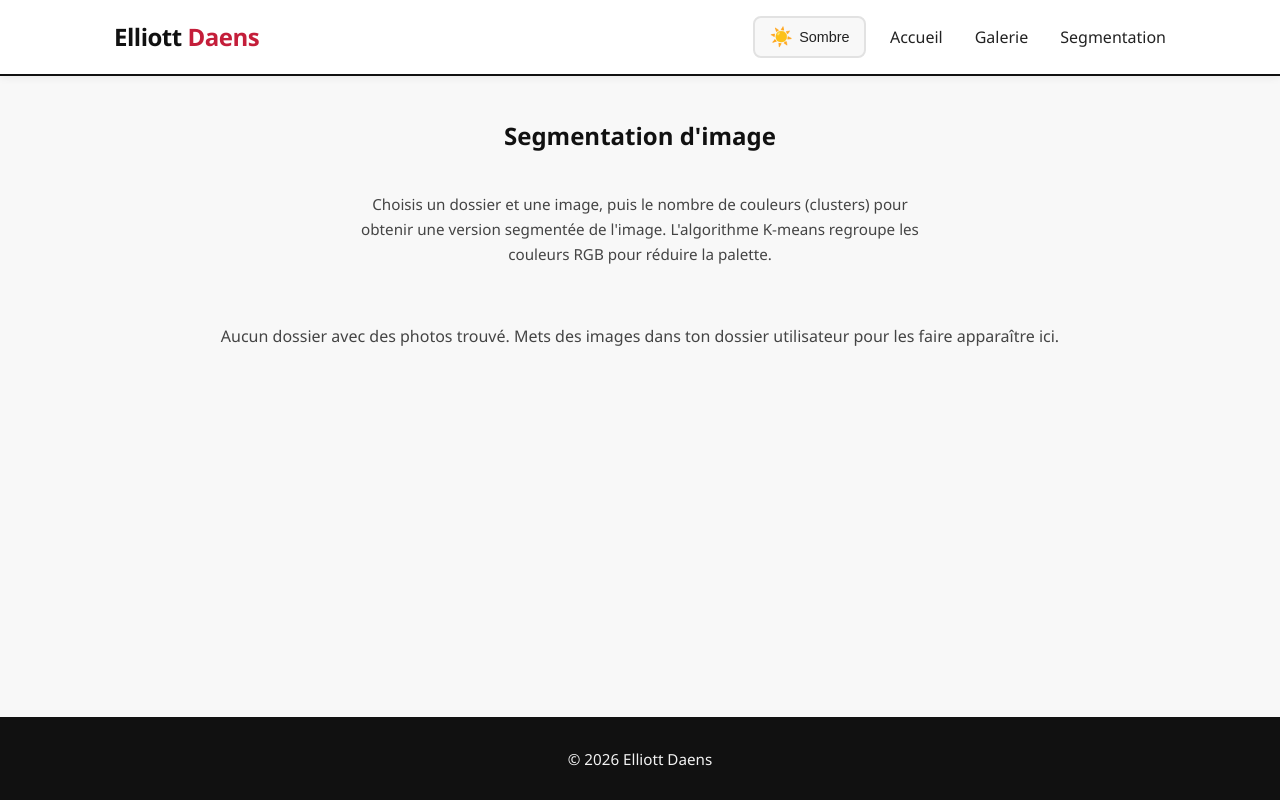
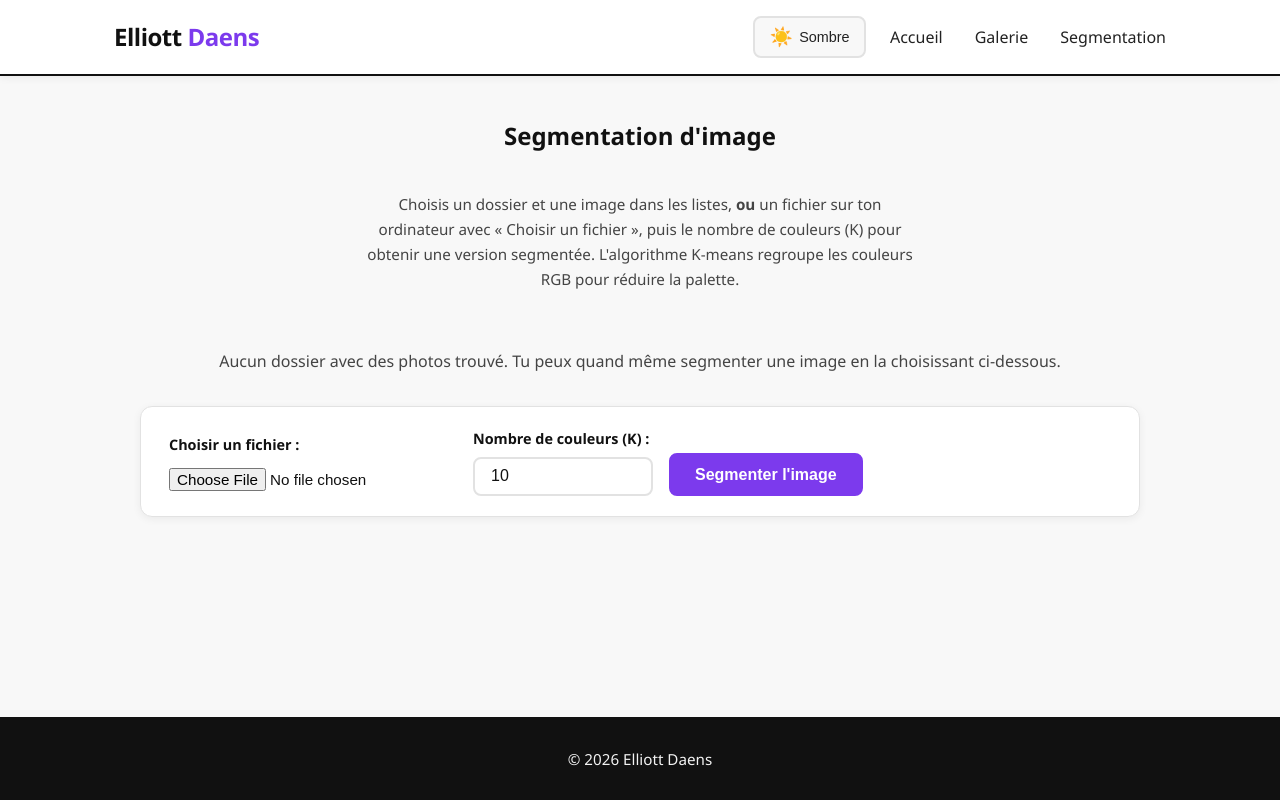
Before and after one commit to ElliottDaens/Flask, a Flask app: page /segmentation in a window 1280 px wide. Run offline with Flask 3, Linux system fonts and the light colour scheme.

Commit message:
v1.2.0 : Choisir un fichier (upload) en Segmentation, charte violette, animations CSS
Co-authored-by: Cursor <cursoragent@cursor.com>

```diff
--- a/app.py
+++ b/app.py
@@ -16,8 +16,9 @@ from sklearn.cluster import KMeans
 
 app = Flask(__name__)
 
-# Dossier où sauvegarder les images segmentées (sous static/)
+# Dossiers pour la segmentation (sous static/)
 SEGMENTED_DIR = os.path.join(os.path.dirname(__file__), 'static', 'segmented')
+UPLOADS_DIR = os.path.join(os.path.dirname(__file__), 'static', 'uploads')
 MAX_SIZE_SEGMENTATION = 800  # taille max (côté) pour accélérer le K-means
 
 # Racine du scan : dossier utilisateur par défaut.
@@ -295,9 +296,31 @@ def segmentation():
             k = max(2, min(50, k))
         except (TypeError, ValueError):
             k = 10
-        if not img_name or not dossier_choisi:
-            erreur = "Choisis un dossier et une image."
-        else:
+
+        fichier_upload = request.files.get('fichier')
+        utiliser_upload = fichier_upload and fichier_upload.filename and _fichier_image(fichier_upload.filename)
+
+        if utiliser_upload:
+            os.makedirs(UPLOADS_DIR, exist_ok=True)
+            ext = os.path.splitext(fichier_upload.filename)[1].lower() or '.jpg'
+            if ext not in EXTENSIONS_IMAGES:
+                ext = '.jpg'
+            nom_upload = f"up_{uuid.uuid4().hex[:12]}{ext}"
+            chemin_upload = os.path.join(UPLOADS_DIR, nom_upload)
+            try:
+                fichier_upload.save(chemin_upload)
+                nom_seg = segmenter_image(chemin_upload, k)
+                result_original_url = url_for('static', filename=f'uploads/{nom_upload}')
+                result_segmentee_url = url_for('static', filename=f'segmented/{nom_seg}')
+                k_utilise = k
+            except Exception as e:
+                erreur = f"Erreur lors de la segmentation : {e}"
+                if os.path.isfile(chemin_upload):
+                    try:
+                        os.remove(chemin_upload)
+                    except OSError:
+                        pass
+        elif img_name and dossier_choisi:
             chemin_relatif = f"{dossier_choisi}/{img_name}".replace("\\", "/")
             parties = [p for p in chemin_relatif.split("/") if p]
             chemin_absolu = os.path.join(RACINE_SCAN, *parties)
@@ -312,6 +335,8 @@ def segmentation():
                     k_utilise = k
                 except Exception as e:
                     erreur = f"Erreur lors de la segmentation : {e}"
+        else:
+            erreur = "Choisis un dossier et une image dans les listes, ou un fichier avec « Choisir un fichier »."
 
     return render_template(
         'segmentation.html',
--- a/static/css/style.css
+++ b/static/css/style.css
@@ -7,16 +7,18 @@
     --blanc: #fff;
     --fond: #f8f8f8;
     --bordure: #e2e2e2;
-    --rouge: #c41e3a;
-    --rouge-hover: #a01830;
-    --rouge-light: rgba(196, 30, 58, 0.12);
+    --accent: #7c3aed;
+    --accent-hover: #6d28d9;
+    --accent-light: rgba(124, 58, 237, 0.14);
     --radius-sm: 8px;
     --radius-md: 12px;
     --radius-lg: 16px;
     --shadow-sm: 0 2px 8px rgba(0, 0, 0, 0.06);
     --shadow-md: 0 4px 20px rgba(0, 0, 0, 0.08);
     --shadow-lg: 0 8px 32px rgba(0, 0, 0, 0.1);
-    --transition: 0.2s ease;
+    --transition: 0.28s ease;
+    --ease-out: cubic-bezier(0.22, 1, 0.36, 1);
+    --ease-in-out: cubic-bezier(0.65, 0, 0.35, 1);
 }
 
 /* ========== Dark mode ========== */
@@ -99,7 +135,7 @@ nav h1 {
 }
 
 nav h1 span {
-    color: var(--rouge);
+    color: var(--accent);
 }
 
 .nav-right {
@@ -191,6 +228,11 @@ nav a:hover::after {
 main {
     flex: 1;
     padding: 2.5rem 0 3rem;
+    animation: fadeIn 0.4s var(--ease-out);
+}
+
+main .container {
+    animation: fadeInUp 0.55s var(--ease-out) 0.05s both;
 }
 
 /* ========== Page header ========== */
@@ -678,6 +756,17 @@ main {
     width: 5rem;
 }
 
+.controle-fichier input[type="file"] {
+    font-size: 0.95rem;
+    padding: 0.35rem 0;
+    color: var(--noir);
+    cursor: pointer;
+}
+
+[data-theme="dark"] .controle-fichier input[type="file"] {
+    color: #e8e8e8;
+}
+
 [data-theme="dark"] .segmentation-controles select,
 [data-theme="dark"] .segmentation-controles input[type="number"] {
     color: #e8e8e8;
@@ -687,25 +776,26 @@ main {
 
 .bouton-segmenter {
     padding: 0.65rem 1.5rem;
-    background: var(--rouge);
+    background: var(--accent);
     color: var(--blanc);
-    border: 2px solid var(--rouge);
+    border: 2px solid var(--accent);
     border-radius: var(--radius-sm);
     font-weight: 600;
     font-size: 1rem;
     cursor: pointer;
-    transition: background var(--transition), border-color var(--transition), transform var(--transition);
+    transition: background var(--transition), border-color var(--transition), transform 0.3s var(--ease-out), box-shadow 0.3s var(--ease-out);
 }
 
 .bouton-segmenter:hover {
-    background: var(--rouge-hover);
-    border-color: var(--rouge-hover);
-    transform: translateY(-2px);
+    background: var(--accent-hover);
+    border-color: var(--accent-hover);
+    transform: translateY(-3px);
+    box-shadow: 0 6px 20px var(--accent-light);
 }
 
 .segmentation-erreur {
-    color: #c41e3a;
-    background: var(--rouge-light);
+    color: var(--accent);
+    background: var(--accent-light);
     padding: 1rem 1.25rem;
     border-radius: var(--radius-sm);
     margin-bottom: 1.5rem;
--- a/templates/segmentation.html
+++ b/templates/segmentation.html
@@ -6,10 +6,10 @@
 {% block content %}
 <section class="segmentation-section">
     <h1 class="page-header">Segmentation d'image</h1>
-    <p class="segmentation-intro">Choisis un dossier et une image, puis le nombre de couleurs (clusters) pour obtenir une version segmentée de l'image. L'algorithme K-means regroupe les couleurs RGB pour réduire la palette.</p>
+    <p class="segmentation-intro">Choisis un dossier et une image dans les listes, <strong>ou</strong> un fichier sur ton ordinateur avec « Choisir un fichier », puis le nombre de couleurs (K) pour obtenir une version segmentée. L'algorithme K-means regroupe les couleurs RGB pour réduire la palette.</p>
 
     {% if dossiers %}
-    <form method="post" action="{{ url_for('segmentation') }}" class="segmentation-form">
+    <form method="post" action="{{ url_for('segmentation') }}" class="segmentation-form" enctype="multipart/form-data">
         <div class="segmentation-controles">
             <div class="controle-groupe">
                 <label for="dossier">Dossier :</label>
@@ -21,12 +21,16 @@
             </div>
             <div class="controle-groupe">
                 <label for="image">Image :</label>
-                <select id="image" name="image" required>
+                <select id="image" name="image">
                     <option value="">— Choisir une image —</option>
                     {% for img in images %}
                     <option value="{{ img }}" {% if image_choisie == img %}selected{% endif %}>{{ img }}</option>
                     {% endfor %}
                 </select>
+            </div>
+            <div class="controle-groupe controle-fichier">
+                <label for="fichier">Ou choisir un fichier :</label>
+                <input type="file" id="fichier" name="fichier" accept="image/jpeg,image/png,image/gif,image/webp,image/*">
             </div>
             <div class="controle-groupe">
                 <label for="k">Nombre de couleurs (K) :</label>
@@ -59,7 +63,32 @@
     </div>
     {% endif %}
     {% else %}
-    <p class="message-vide">Aucun dossier avec des photos trouvé. Mets des images dans ton dossier utilisateur pour les faire apparaître ici.</p>
+    <p class="message-vide">Aucun dossier avec des photos trouvé. Tu peux quand même segmenter une image en la choisissant ci-dessous.</p>
+    <form method="post" action="{{ url_for('segmentation') }}" class="segmentation-form" enctype="multipart/form-data">
+        <div class="segmentation-controles">
+            <div class="controle-groupe controle-fichier">
+                <label for="fichier-sans-dossier">Choisir un fichier :</label>
+                <input type="file" id="fichier-sans-dossier" name="fichier" accept="image/jpeg,image/png,image/gif,image/webp,image/*">
+            </div>
+            <div class="controle-groupe">
+                <label for="k-sans-dossier">Nombre de couleurs (K) :</label>
+                <input type="number" id="k-sans-dossier" name="k" value="{{ k_utilise }}" min="2" max="50" step="1">
+            </div>
+            <div class="controle-groupe contient-bouton">
+                <button type="submit" class="bouton-segmenter">Segmenter l'image</button>
+            </div>
+        </div>
+    </form>
+    {% if erreur %}<p class="segmentation-erreur">{{ erreur }}</p>{% endif %}
+    {% if result_original_url and result_segmentee_url %}
+    <div class="segmentation-resultats">
+        <h2>Résultat</h2>
+        <div class="deux-images">
+            <div class="bloc-image"><h3>Image originale</h3><img src="{{ result_original_url }}" alt="Originale" class="image-seg"></div>
+            <div class="bloc-image"><h3>Image segmentée</h3><img src="{{ result_segmentee_url }}" alt="Segmentée" class="image-seg"></div>
+        </div>
+    </div>
+    {% endif %}
     {% endif %}
 </section>
 
```
Also changed, not shown: other parts of static/css/style.css (+126 -48 lines), CHANGELOG.md, README.md, 2 other files.
